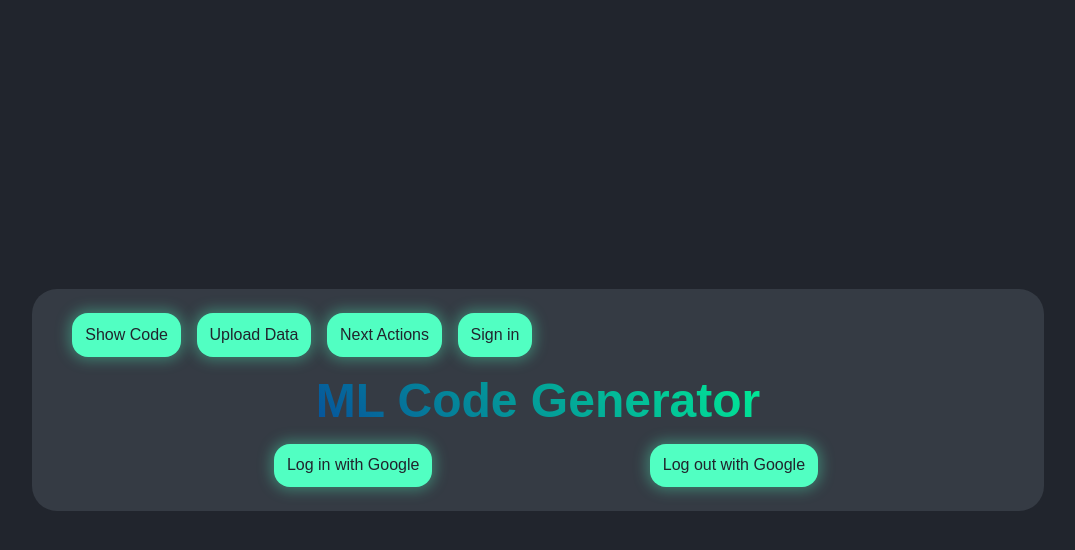
After one commit to oss-slu/ml_code_generator, a Flask app: page /login_page in a window 1280 px wide. The commit adds this page. Shown: the top 550 px of the page, without its empty margins (102-1177 px from the left). Run offline with Flask 2, Linux system fonts and the light colour scheme.

Commit message:
I changed a little in the style to make it seem more appealing but I understand thats a little subjective and can be removed. The main changes I made was adding a seperate page to login and out with. The login will still reroute you back to the base page.

```diff
--- a/flask_app/api/views.py
+++ b/flask_app/api/views.py
@@ -88,3 +88,6 @@ def train_model():
 
 def next_actions():
    return render_template('actions/actions.html')
+
+def login_page():
+   return render_template('actions/login_page.html')
--- a/flask_app/flask_main.py
+++ b/flask_app/flask_main.py
@@ -33,7 +33,7 @@ def create_app():
    app.add_url_rule('/actions', view_func=views.next_actions, methods=['GET'])
    app.add_url_rule('/login', view_func=authentication.login, methods=['GET'])
    app.add_url_rule('/login/callback', view_func=authentication.login_callback, methods=['GET'])
-
+   app.add_url_rule('/login_page', view_func=views.login_page, methods=['GET'])
    return app
 
 # main driver function
--- a/flask_app/static/style.css
+++ b/flask_app/static/style.css
@@ -52,12 +52,11 @@ li a {
 
 .container ul {
   display: flex;
-  justify-content: space-between;
-  width: 30%;
 }
 
 .container ul li {
   padding: 0.8em;
+  margin-left: 1em;
   border-radius: 1em;
   background: #51ffc2;
   -webkit-box-shadow: 0px 0px 14px 3px rgba(81,255,194,0.35);
@@ -241,6 +240,13 @@ input[type='range'] {
    box-shadow: -80px 0 0 80px #51ffc2;
  }
 
+/* login_page */
+
+.login_page{
+   justify-content: space-evenly;
+   width: 100%;
+}
+
 /** FF*/
 input[type="range"]::-moz-range-progress {
 background-color: #51ffc2;
--- /dev/null
+++ b/flask_app/templates/actions/login_page.html
@@ -0,0 +1,12 @@
+<!doctype html>
+{% extends 'base.html' %}
+{% block content %}
+
+<div>
+   <ul class = "login_page">
+      <li><a href="/login">Log in with Google</a>
+      <li><a href="/logout">Log out with Google</a>
+   </ul>
+</div>
+
+{% endblock %}
--- a/flask_app/templates/base.html
+++ b/flask_app/templates/base.html
@@ -7,7 +7,7 @@
       <li><a href="/download">Show Code</a>
       <li><a href="/data">Upload Data</a>
       <li><a href="/actions">Next Actions</a>
-      <li><a href="/login">Log in with Google</a>
+      <li><a href="/login_page">Sign in</a>
   </ul>
 </nav>
 <section class="content">
```
